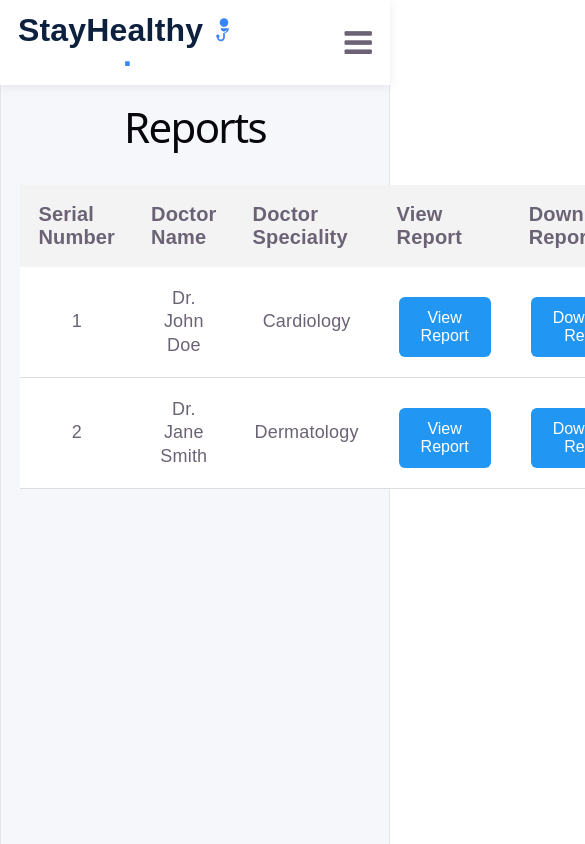
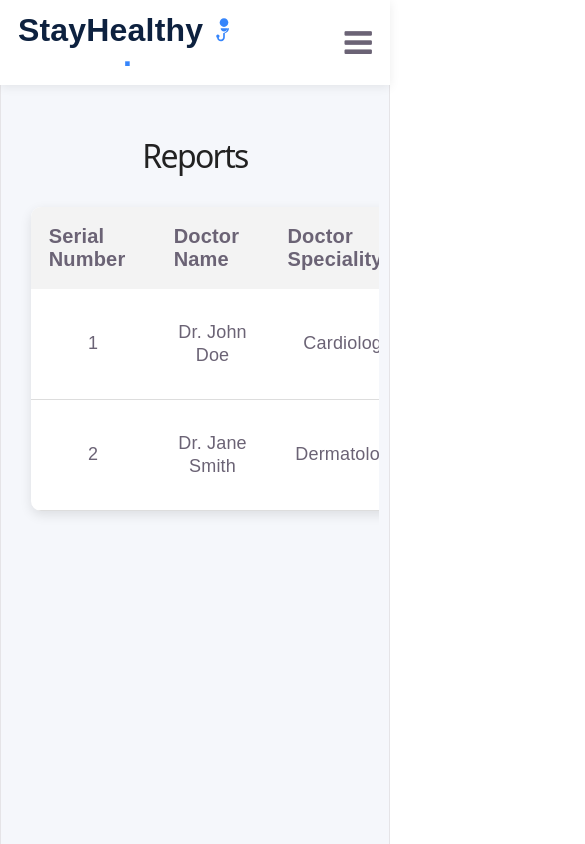
Before and after one commit to AnandInamdar180/med_appt, a React (Vite) app: page /reports in a window 390 px wide. Shown: the top 844 px of the page, 585 px wide, since content can reach past the window. Built offline with nearby package versions, Linux system fonts and the light colour scheme; no server answers.

Commit message:
Completed Profile and Reports components

```diff
--- a/src/Components/ReportsLayout/ReportsLayout.css
+++ b/src/Components/ReportsLayout/ReportsLayout.css
@@ -1,17 +1,23 @@
 .reports-container {
   width: 90%;
+  max-width: 1200px;
   margin: 100px auto;
+  padding: 20px;
 }
 
 .reports-container h1 {
   margin-bottom: 30px;
   font-size: 42px;
+  color: #222;
 }
 
 .reports-table {
   width: 100%;
   border-collapse: collapse;
-  background: white;
+  background: #fff;
+  border-radius: 10px;
+  overflow: hidden;
+  box-shadow: 0 4px 12px rgba(0, 0, 0, 0.1);
 }
 
 .reports-table th {
@@ -27,6 +33,10 @@
   font-size: 18px;
 }
 
+.reports-table tr:hover {
+  background: #f9fbff;
+}
+
 .report-btn {
   background: #2196f3;
   color: white;
@@ -35,8 +45,28 @@
   border-radius: 6px;
   cursor: pointer;
   font-size: 16px;
+  transition: background 0.3s ease, transform 0.2s ease;
 }
 
 .report-btn:hover {
   background: #1976d2;
 }
+
+.report-btn:active {
+  transform: scale(0.96);
+}
+
+@media (max-width: 768px) {
+  .reports-container {
+    width: 95%;
+    overflow-x: auto;
+  }
+
+  .reports-table {
+    min-width: 700px;
+  }
+
+  .reports-container h1 {
+    font-size: 32px;
+  }
+}
```
